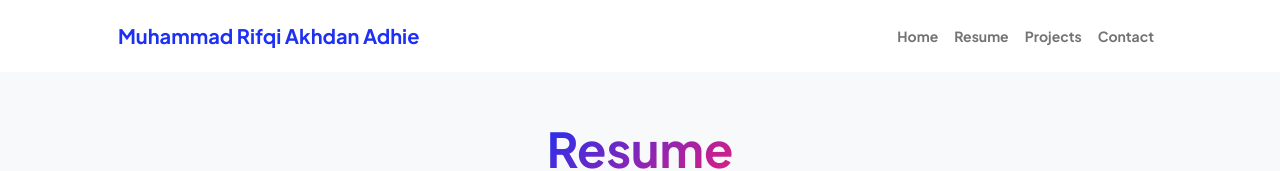
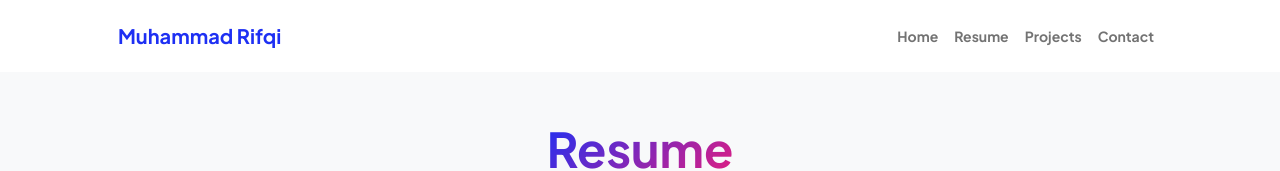
Before and after one commit to MhmmdRifqiAkhdan/Portofolio, a plain HTML site: page resume.html in a window 1280 px wide. Shown: the top 171 px of the page. Drawn offline with nearby package versions, Linux system fonts and the light colour scheme.

Commit message:
first commit

```diff
--- a/resume.html
+++ b/resume.html
@@ -22,7 +22,7 @@
             <!-- Navigation-->
             <nav class="navbar navbar-expand-lg navbar-light bg-white py-3">
                 <div class="container px-5">
-                    <a class="navbar-brand" href="index.html"><span class="fw-bolder text-primary">Muhammad Rifqi Akhdan Adhie</span></a>
+                    <a class="navbar-brand" href="index.html"><span class="fw-bolder text-primary">Muhammad Rifqi</span></a>
                     <button class="navbar-toggler" type="button" data-bs-toggle="collapse" data-bs-target="#navbarSupportedContent" aria-controls="navbarSupportedContent" aria-expanded="false" aria-label="Toggle navigation"><span class="navbar-toggler-icon"></span></button>
                     <div class="collapse navbar-collapse" id="navbarSupportedContent">
                         <ul class="navbar-nav ms-auto mb-2 mb-lg-0 small fw-bolder">
```
Also changed, not shown: index.html (+1 -1 lines), projects.html (+1 -1 lines).
